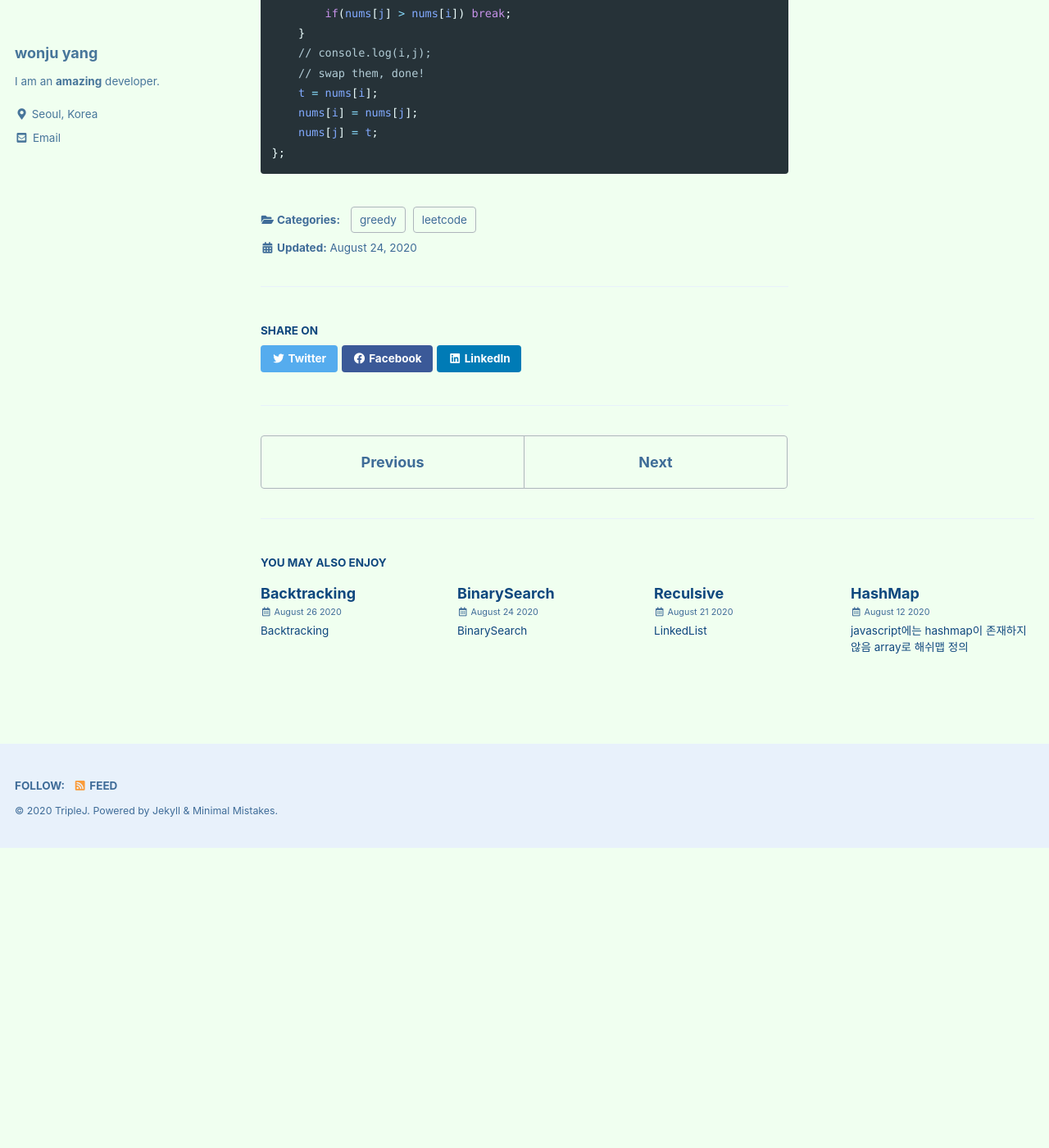
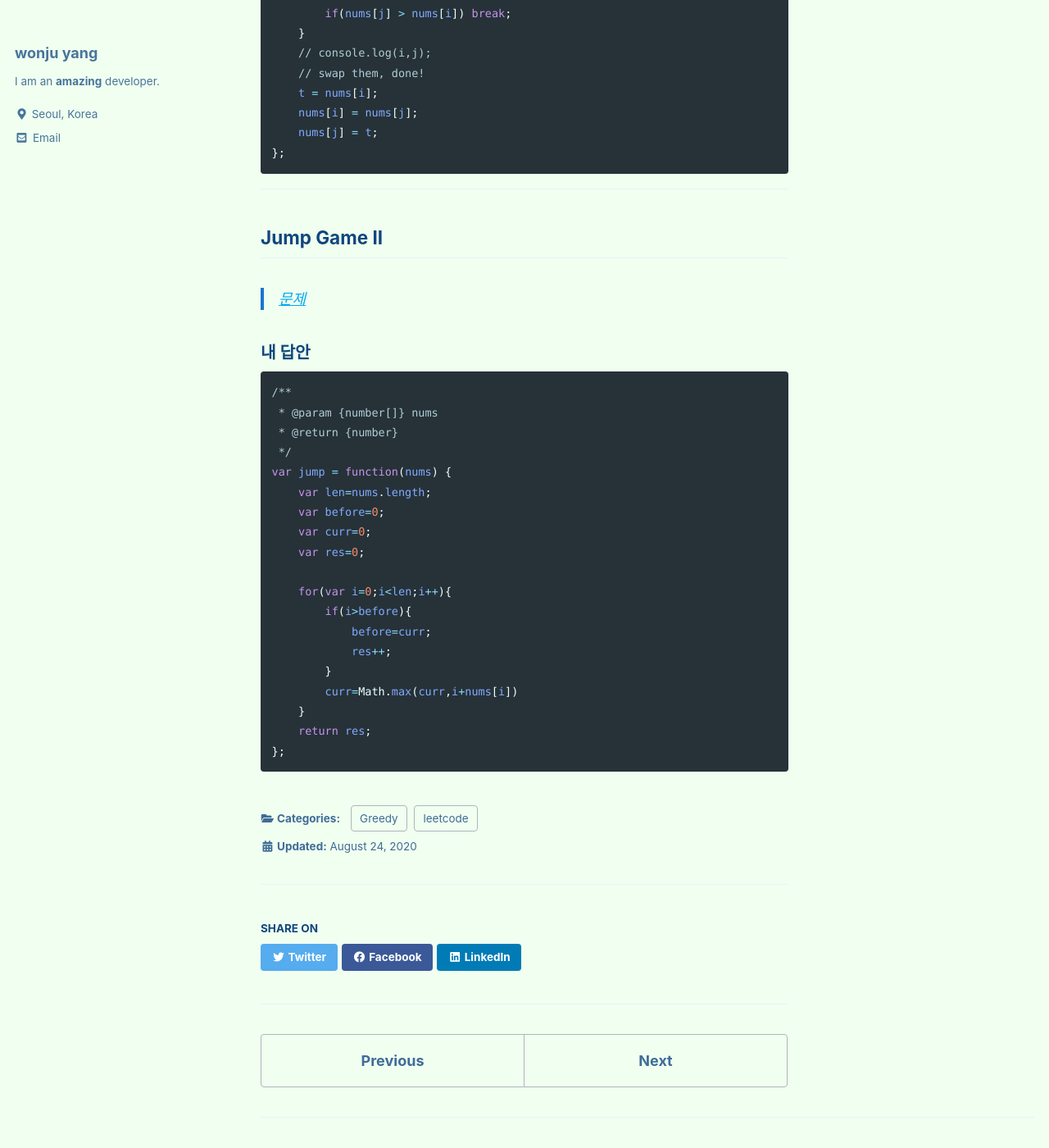
Before and after one commit to wonjuYang/wonjuYang.github.io, a Jekyll site: the page built from _posts/2020-08-24-greedy.md, in a window 1280 px wide and 1400 px high, scrolled down 1055 px. Shown: the whole window at 82% size. Built offline with Jekyll 4.4.1, drawn with Linux system fonts in a browser that asks for light colours; cached includes are drawn as plain includes; before the commit the page ends 2089 px from its top, so only the background shows below that; some of the changed text lies outside the part shown.

Commit message:
greedy+arraygraph+

````diff
--- a/_posts/2020-08-24-greedy.md
+++ b/_posts/2020-08-24-greedy.md
@@ -1,11 +1,11 @@
 ---
-title: "greedy"
-categories: leetcode greedy
+title: "Greedy"
+categories: leetcode Greedy
 last_modified_at: 2020-08-24
 ---
 
 
-# greedy
+# Greedy
 
 
 
@@ -55,3 +55,39 @@ var nextPermutation = function(nums) {
     nums[j] = t;
 };
 ```
+***
+
+
+
+
+## Jump Game II
+
+
+>[문제](https://leetcode.com/problems/jump-game-ii/)
+
+
+
+### 내 답안
+
+
+```javascript
+/**
+ * @param {number[]} nums
+ * @return {number}
+ */
+var jump = function(nums) {
+    var len=nums.length;
+    var before=0;
+    var curr=0;
+    var res=0;
+
+    for(var i=0;i<len;i++){
+        if(i>before){
+            before=curr;
+            res++;
+        }
+        curr=Math.max(curr,i+nums[i])
+    }
+    return res;
+};
+```
````
Also changed, not shown: _posts/2020-09-03-ArrayGraph.md (added, +59 -0 lines).
